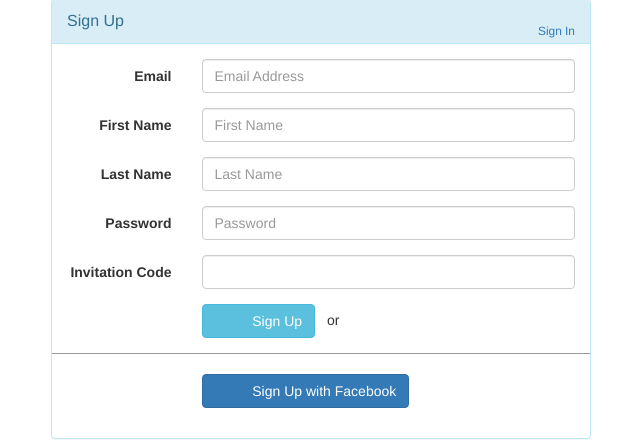
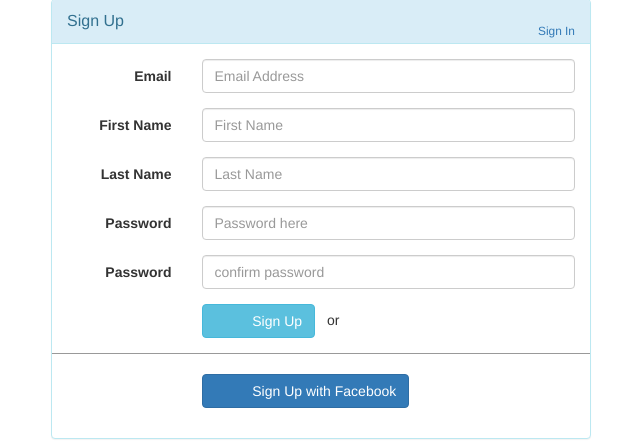
Before and after one commit to andela/troupon, a Django app: template troupon/deals/templates/signin_register.html in a window 1280 px wide, after a click on "Sign Up Here". Shown: the part 151-594 px from the top of the page, without its empty margins (319-959 px from the left). Run offline with Django 3.2, Linux system fonts and the light colour scheme; the template is opened without the code that fills it, so the values that code supplies are empty; some libraries are stand-ins or nearby versions.

Commit message:
[#102155530] password field modified

```diff
--- a/troupon/deals/templates/signin_register.html
+++ b/troupon/deals/templates/signin_register.html
@@ -104,14 +104,14 @@
                                 <div class="form-group">
                                     <label for="password" class="col-md-3 control-label">Password</label>
                                     <div class="col-md-9">
-                                        <input type="password" class="form-control" name="passwd" placeholder="Password">
+                                        <input type="password" class="form-control" name="password" placeholder="Password here">
                                     </div>
                                 </div>
 
                                 <div class="form-group">
-                                    <label for="icode" class="col-md-3 control-label">Invitation Code</label>
+                                    <label for="confirmpassword" class="col-md-3 control-label">Password</label>
                                     <div class="col-md-9">
-                                        <input type="text" class="form-control" name="icode" placeholder="">
+                                        <input type="password" class="form-control" name="confirmpassword" placeholder = "confirm password">
                                     </div>
                                 </div>
 
```
